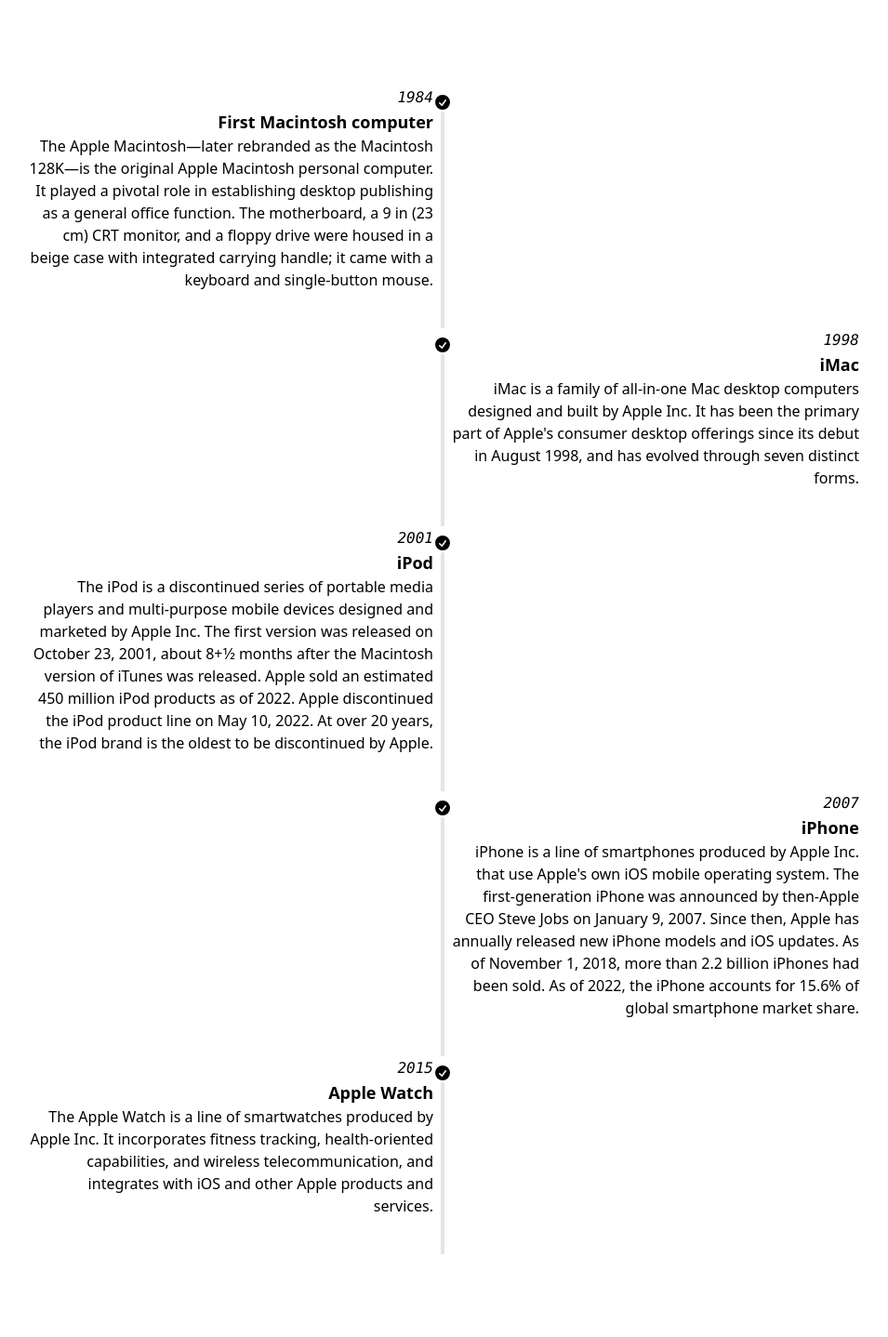
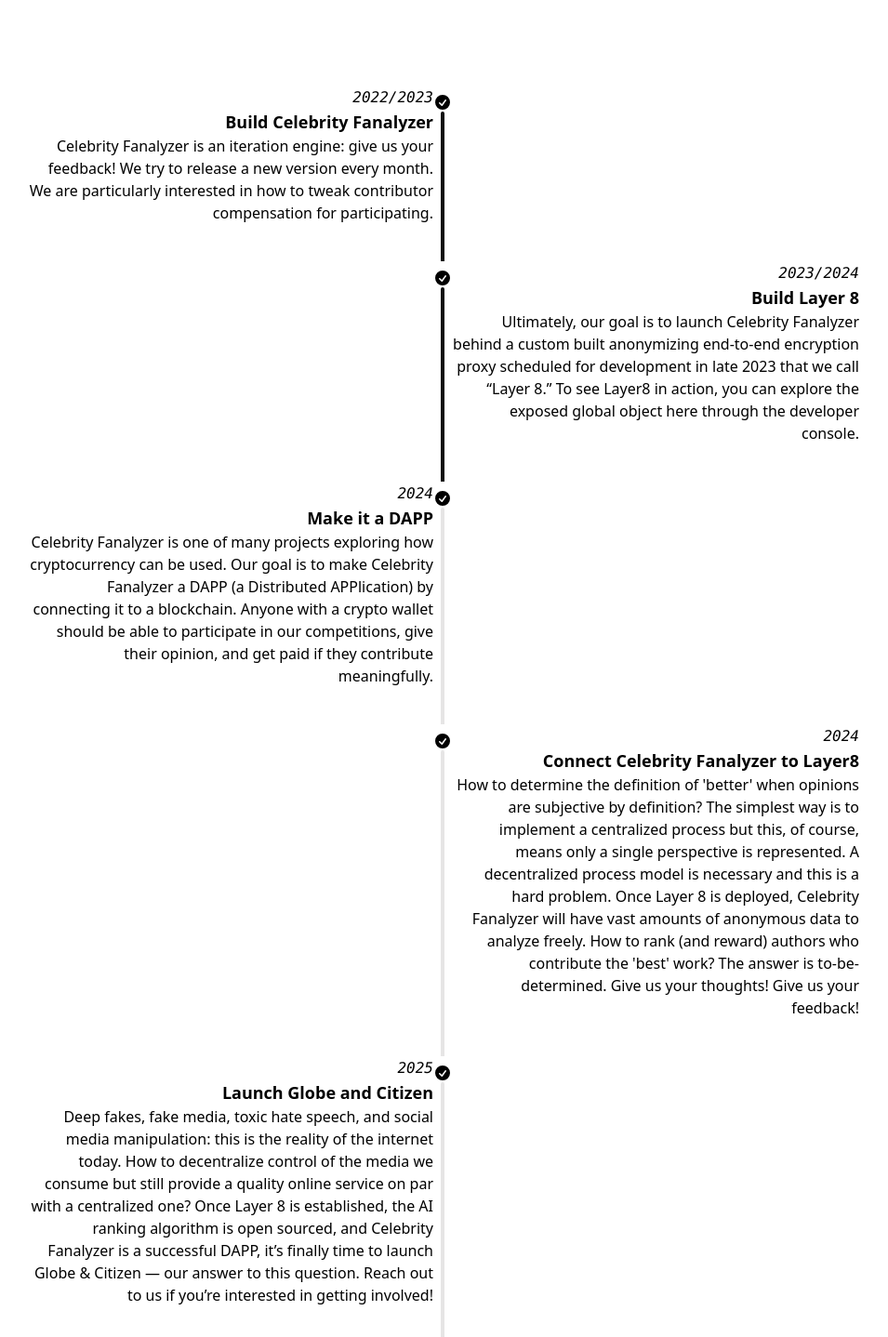
Before and after one commit to globe-and-citizen/gc-web, a Vue app: page / in a window 1280 px wide. Shown: the part 1852-3290 px from the top of the page at 93% size, without its empty margins (164-1119 px from the left). Built offline with nearby package versions, Linux system fonts and the light colour scheme; the HTML template or start-up script is replaced by a standard one.

Commit message:
feat: right content for timeline

```diff
--- a/src/components/TimelineComponent.vue
+++ b/src/components/TimelineComponent.vue
@@ -6,6 +6,7 @@
       <TimelineItem
         v-for="(item, index) in timeline"
         :item="item"
+        :active="index <= 1"
         :position="index % 2 ? 'end' : 'start'"
       />
     </ul>
@@ -16,34 +17,34 @@
 
 const timeline = [
   {
-    date: '1984',
-    title: 'First Macintosh computer',
+    date: '2022/2023',
+    title: 'Build Celebrity Fanalyzer',
     description:
-      'The Apple Macintosh—later rebranded as the Macintosh 128K—is the original Apple Macintosh personal computer. It played a pivotal role in establishing desktop publishing as a general office function. The motherboard, a 9 in (23 cm) CRT monitor, and a floppy drive were housed in a beige case with integrated carrying handle; it came with a keyboard and single-button mouse.'
+      'Celebrity Fanalyzer is an iteration engine: give us your feedback! We try to release a new version every month. We are particularly interested in how to tweak contributor compensation for participating.'
   },
   {
-    date: '1998',
-    title: 'iMac',
+    date: '2023/2024',
+    title: 'Build Layer 8',
     description:
-      "iMac is a family of all-in-one Mac desktop computers designed and built by Apple Inc. It has been the primary part of Apple's consumer desktop offerings since its debut in August 1998, and has evolved through seven distinct forms."
+      'Ultimately, our goal is to launch Celebrity Fanalyzer behind a custom built anonymizing end-to-end encryption proxy scheduled for development in late 2023 that we call “Layer 8.” To see Layer8 in action, you can explore the exposed global object here through the developer console.'
   },
   {
-    date: '2001',
-    title: 'iPod',
+    date: '2024',
+    title: 'Make it a DAPP',
     description:
-      'The iPod is a discontinued series of portable media players and multi-purpose mobile devices designed and marketed by Apple Inc. The first version was released on October 23, 2001, about 8+1⁄2 months after the Macintosh version of iTunes was released. Apple sold an estimated 450 million iPod products as of 2022. Apple discontinued the iPod product line on May 10, 2022. At over 20 years, the iPod brand is the oldest to be discontinued by Apple.'
+      'Celebrity Fanalyzer is one of many projects exploring how cryptocurrency can be used. Our goal is to make Celebrity Fanalyzer a DAPP (a Distributed APPlication) by connecting it to a blockchain. Anyone with a crypto wallet should be able to participate in our competitions, give their opinion, and get paid if they contribute meaningfully.'
   },
   {
-    date: '2007',
-    title: 'iPhone',
+    date: '2024',
+    title: 'Connect Celebrity Fanalyzer to Layer8',
     description:
-      "iPhone is a line of smartphones produced by Apple Inc. that use Apple's own iOS mobile operating system. The first-generation iPhone was announced by then-Apple CEO Steve Jobs on January 9, 2007. Since then, Apple has annually released new iPhone models and iOS updates. As of November 1, 2018, more than 2.2 billion iPhones had been sold. As of 2022, the iPhone accounts for 15.6% of global smartphone market share."
+      "How to determine the definition of 'better' when opinions are subjective by definition? The simplest way is to implement a centralized process but this, of course, means only a single perspective is represented. A decentralized process model is necessary and this is a hard problem. Once Layer 8 is deployed, Celebrity Fanalyzer will have vast amounts of anonymous data to analyze freely. How to rank (and reward) authors who contribute the 'best' work? The answer is to-be-determined. Give us your thoughts! Give us your feedback!"
   },
   {
-    date: '2015',
-    title: 'Apple Watch',
+    date: '2025',
+    title: 'Launch Globe and Citizen',
     description:
-      'The Apple Watch is a line of smartwatches produced by Apple Inc. It incorporates fitness tracking, health-oriented capabilities, and wireless telecommunication, and integrates with iOS and other Apple products and services.'
+      'Deep fakes, fake media, toxic hate speech, and social media manipulation: this is the reality of the internet today. How to decentralize control of the media we consume but still provide a quality online service on par with a centralized one? Once Layer 8 is established, the AI ranking algorithm is open sourced, and Celebrity Fanalyzer is a successful DAPP, it’s finally time to launch Globe & Citizen — our answer to this question. Reach out to us if you’re interested in getting involved!'
   }
 ]
 </script>
```
